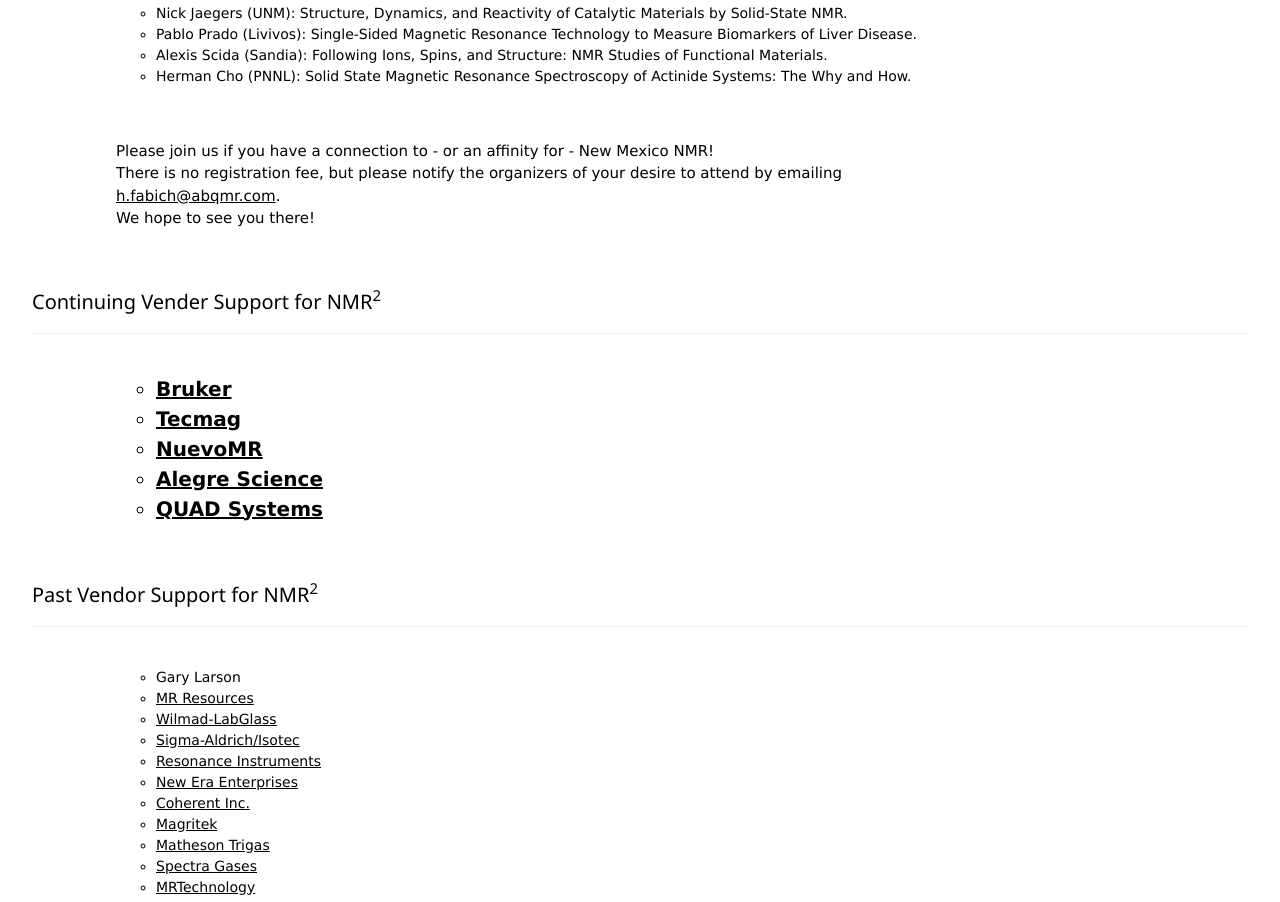
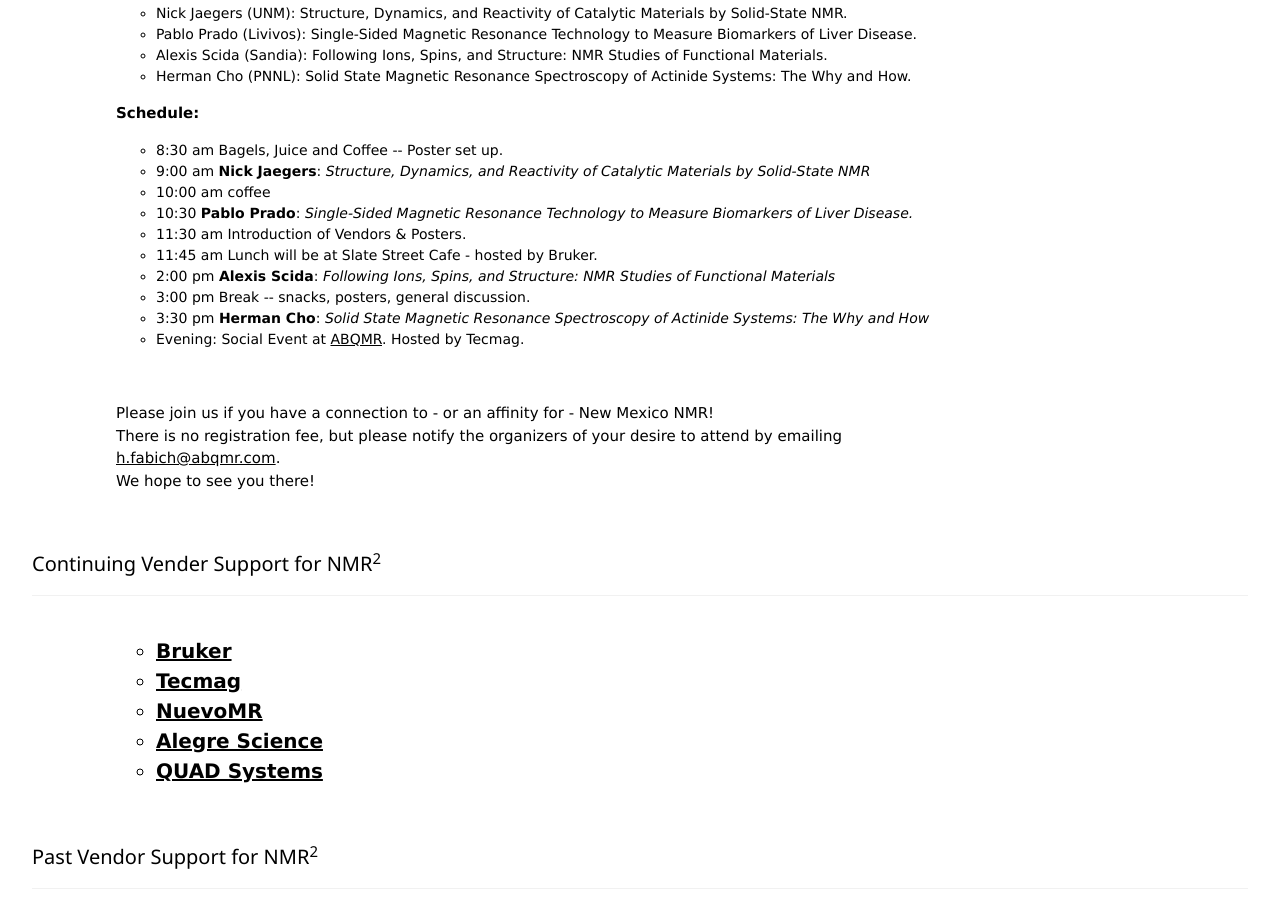
Before and after one commit to ABQMR/ABQMR.github.io, a plain HTML site: page abqmr-nmr2.html in a window 1280 px wide. Shown: the part 877-1779 px from the top of the page. Drawn offline with Linux system fonts and the light colour scheme.

Commit message:
added the schedule to the 88th NMR2 page

```diff
--- a/abqmr-nmr2.html
+++ b/abqmr-nmr2.html
@@ -88,23 +88,23 @@
           <li>Herman Cho (PNNL): Solid State Magnetic Resonance Spectroscopy of Actinide Systems: The Why and How.</li>
         </ul>
       </p>
-      <!--
       <p>
         <b>Schedule: </b>
         <ul class="bullet-posi">
           <li>8:30 am Bagels, Juice and Coffee -- Poster set up.</li>
-          <li>9:00 am <b>Shin Utsuzawa</b>: <i>NMR well logging: Principles and Challenges</i></li>
+          <li>9:00 am <b>Nick Jaegers</b>: <i>Structure, Dynamics, and Reactivity of Catalytic Materials by Solid-State NMR</i></li>
           <li>10:00 am coffee</li>
-          <li>10:30 <b>Steven Beyea</b>: <i>How do we objectively determine when an MR image is "good enough"?</i></li>
-          <li>11:30 am Introduction of Vendors – Posters.</li>
+          <li>10:30 <b>Pablo Prado</b>: <i>Single-Sided Magnetic Resonance Technology to Measure Biomarkers of Liver Disease.</i></li>
+          <li>11:30 am Introduction of Vendors & Posters.</li>
           <li>11:45 am Lunch will be at Slate Street Cafe - hosted by Bruker.</li>
-          <li>2:00 pm <b>Michael Malone</b>: <i>Nuclear Quadrupole Resonance: From Explosives to Fentanyl</i></li>
-          <li>3:00 pm Break -- cookies, posters, general discussion.</li>
-          <li>3:30 pm <b>Rob Tycko</b>: <i>Probing the Properties of Nanopore-Confined FG-Repeat Proteins from Nuclear Pore Complexes with NMR and AAO</i></li>
+          <li>2:00 pm <b>Alexis Scida</b>: <i>Following Ions, Spins, and Structure: NMR Studies of Functional Materials</i></li>
+          <li>3:00 pm Break -- snacks, posters, general discussion.</li>
+          <li>3:30 pm <b>Herman Cho</b>: <i>Solid State Magnetic Resonance Spectroscopy of Actinide Systems: The Why and How</i></li>
           <li>Evening: Social Event at <a href="https://maps.app.goo.gl/SSaLE13R2B7fbPGi8" target="_blank">ABQMR</a>. Hosted by Tecmag.</li>
         </ul>
       </p>
 
+      <!--
 
       <p>
         <b>Date:</b> TBD
```
